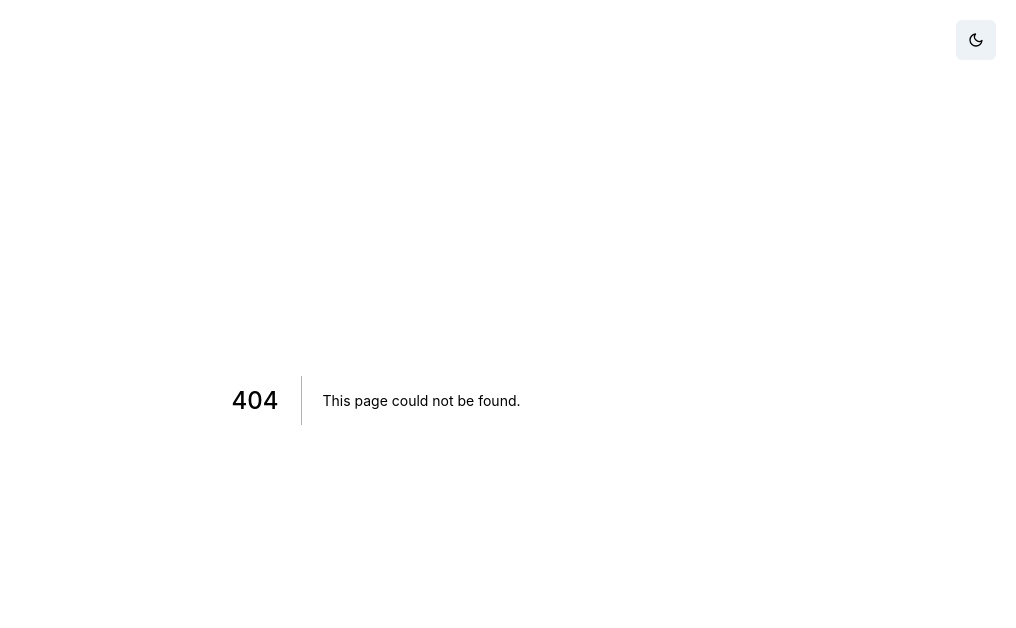
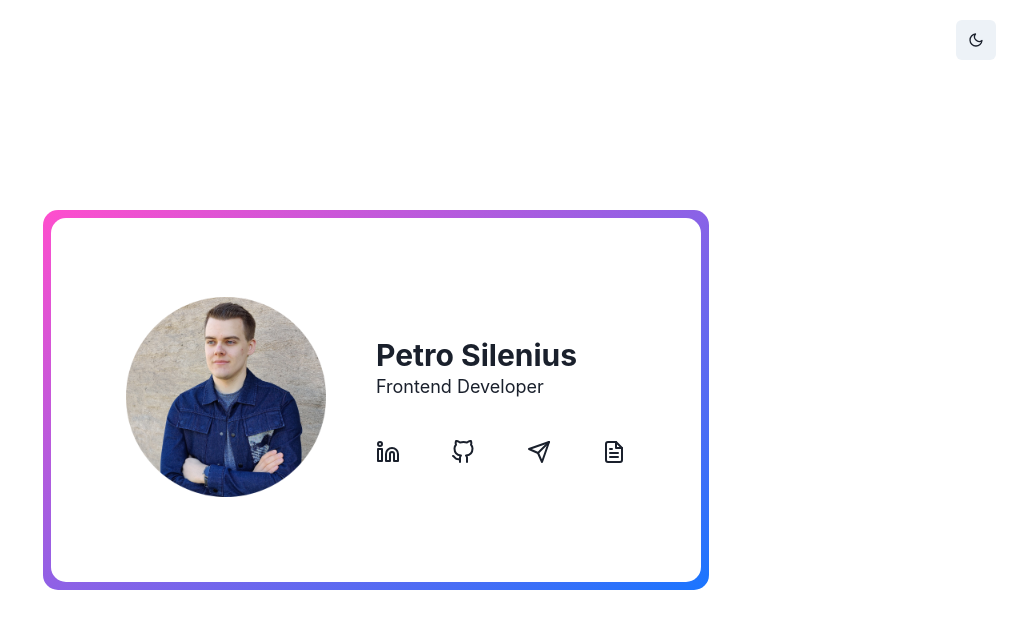
Before and after one commit to PetroSilenius/silenius.dev, a Next.js app: page /contact in a window 1280 px wide. Before the commit this address had no page. Shown: the top 628 px of the page, without its empty margins (264-1280 px from the left). Built offline with nearby package versions, Linux system fonts and the light colour scheme.

Commit message:
Remove customisation from contact for now, add social links

```diff
--- a/components/BusinessCard.tsx
+++ b/components/BusinessCard.tsx
@@ -7,12 +7,16 @@ import {
   Text,
   useColorModeValue,
 } from '@chakra-ui/react'
+import { Linkedin, GitHub, Send, FileText } from 'react-feather'
 
 interface BusinessCardProps {
   imgSrc: string
   name: string
   title: string
   borderColors: string
+  github: string
+  linkedin: string
+  email: string
 }
 
 export const BusinessCard = ({
@@ -20,9 +24,12 @@ export const BusinessCard = ({
   name,
   title,
   borderColors,
+  github,
+  linkedin,
+  email,
 }: BusinessCardProps): JSX.Element => {
   const cardBgColor = useColorModeValue(
-    '--chakra-colors-gray-100',
+    '--chakra-colors-white',
     '--chakra-colors-gray-800'
   )
 
@@ -38,13 +45,46 @@ export const BusinessCard = ({
         width="100%"
       >
         <Center>
-          <Image src={imgSrc} width="150" height="150" />
+          <Box w={[100, 150, 200]}>
+            <Image src={imgSrc} width="200" height="200" />
+          </Box>
         </Center>
         <Box alignSelf="center">
           <Heading as="h2" size="lg">
             {name}
           </Heading>
           <Text fontSize="lg">{title}</Text>
+          <SimpleGrid columns={4} width="100%" paddingTop={[5, 10]}>
+            <a
+              href={`https://www.linkedin.com/in/${linkedin}`}
+              target="_blank"
+              rel="noopener noreferrer"
+              aria-label="Linkedin profile"
+            >
+              <Linkedin />
+            </a>
+            <a
+              href={`https://github.com/${github}`}
+              target="_blank"
+              rel="noopener noreferrer"
+              aria-label="Github profile"
+            >
+              <GitHub />
+            </a>
+            <a
+              href={`mailto:${email}?subject=Let's connect!&body=Hey ${name}!%0D%0A%0D%0AI saw your website and would love to connect with you.`}
+              aria-label="Send an email"
+            >
+              <Send />
+            </a>
+            <a
+              href={`/Resume-Petro-Silenius.pdf`}
+              download={`${name} resume`}
+              aria-label={`Download ${name} resume`}
+            >
+              <FileText />
+            </a>
+          </SimpleGrid>
         </Box>
       </SimpleGrid>
       <style jsx>
@@ -54,9 +94,8 @@ export const BusinessCard = ({
             background: var(${cardBgColor});
             position: relative;
             border-radius: 15px;
-            width: 70vw;
+            width: 90vw;
             max-width: 650px;
-
             padding-top: 56%;
           }
           .business-card:before {
@@ -67,7 +106,7 @@ export const BusinessCard = ({
             bottom: 0;
             left: 0;
             z-index: -1;
-            margin: -5px;
+            margin: -8px;
             border-radius: inherit;
             background: linear-gradient(149deg, ${borderColors});
           }
--- a/components/Footer.tsx
+++ /dev/null
@@ -1,50 +0,0 @@
-import { Linkedin, GitHub, Send } from 'react-feather'
-import { SimpleGrid } from '@chakra-ui/react'
-
-export const Footer = (): JSX.Element => {
-  return (
-    <footer className="footer">
-      <SimpleGrid
-        columns={3}
-        width="100%"
-        align="center"
-        paddingY={3}
-        borderTop="1px"
-        borderColor="gray.200"
-      >
-        <a
-          href="https://www.linkedin.com/in/petrosilenius/"
-          target="_blank"
-          rel="noopener noreferrer"
-          aria-label="Linkedin profile"
-        >
-          <Linkedin />
-        </a>
-        <a
-          href="https://github.com/PetroSilenius"
-          target="_blank"
-          rel="noopener noreferrer"
-          aria-label="Github profile"
-        >
-          <GitHub />
-        </a>
-        <a
-          href="mailto:petro.silenius@gmail.com?subject=Let's connect!&body=Hey Petro!%0D%0A%0D%0AI saw your website and would love to connect with you."
-          target="_blank"
-          rel="noopener noreferrer"
-          aria-label="Send an email"
-        >
-          <Send />
-        </a>
-      </SimpleGrid>
-
-      <style jsx>
-        {`
-          .footer {
-            width: 100vw;
-          }
-        `}
-      </style>
-    </footer>
-  )
-}
--- a/components/index.ts
+++ b/components/index.ts
@@ -1,4 +1,3 @@
 export { BusinessCard } from './BusinessCard'
 export { Card } from './Card'
-export { Footer } from './Footer'
 export { ThemeSwitch } from './ThemeSwitch'
--- a/pages/card.tsx
+++ b/pages/contact.tsx
@@ -11,7 +11,7 @@ const borderColorOptions = [
 ]
 
 export default function Card() {
-  const [selectedBorderColor, setSelectedBorderColor] = useState('0')
+  // const [selectedBorderColor, setSelectedBorderColor] = useState('0')
   return (
     <>
       <Head>
@@ -29,9 +29,12 @@ export default function Card() {
           imgSrc="/petro.png"
           name="Petro Silenius"
           title="Frontend Developer"
-          borderColors={borderColorOptions[parseInt(selectedBorderColor)]}
+          borderColors={borderColorOptions[1]}
+          github="petrosilenius"
+          linkedin="petrosilenius"
+          email="petro.silenius@gmail.com"
         />
-        <RadioGroup
+        {/*<RadioGroup
           onChange={setSelectedBorderColor}
           value={selectedBorderColor}
           margin={6}
@@ -42,7 +45,7 @@ export default function Card() {
             <Radio value="2">Green-yellow</Radio>
             <Radio value="3">Brown-white</Radio>
           </Stack>
-        </RadioGroup>
+        </RadioGroup>*/}
       </main>
     </>
   )
--- a/pages/index.tsx
+++ b/pages/index.tsx
@@ -59,7 +59,7 @@ export default function Home() {
               Discover some of my freetime projects and completed courses.
             </Text>
           </Card>
-          <Card href="/card">
+          <Card href="/contact">
             <Heading as="h2" size="md" display="flex">
               Business card <CreditCard style={{ marginLeft: '10px' }} />
             </Heading>
```
